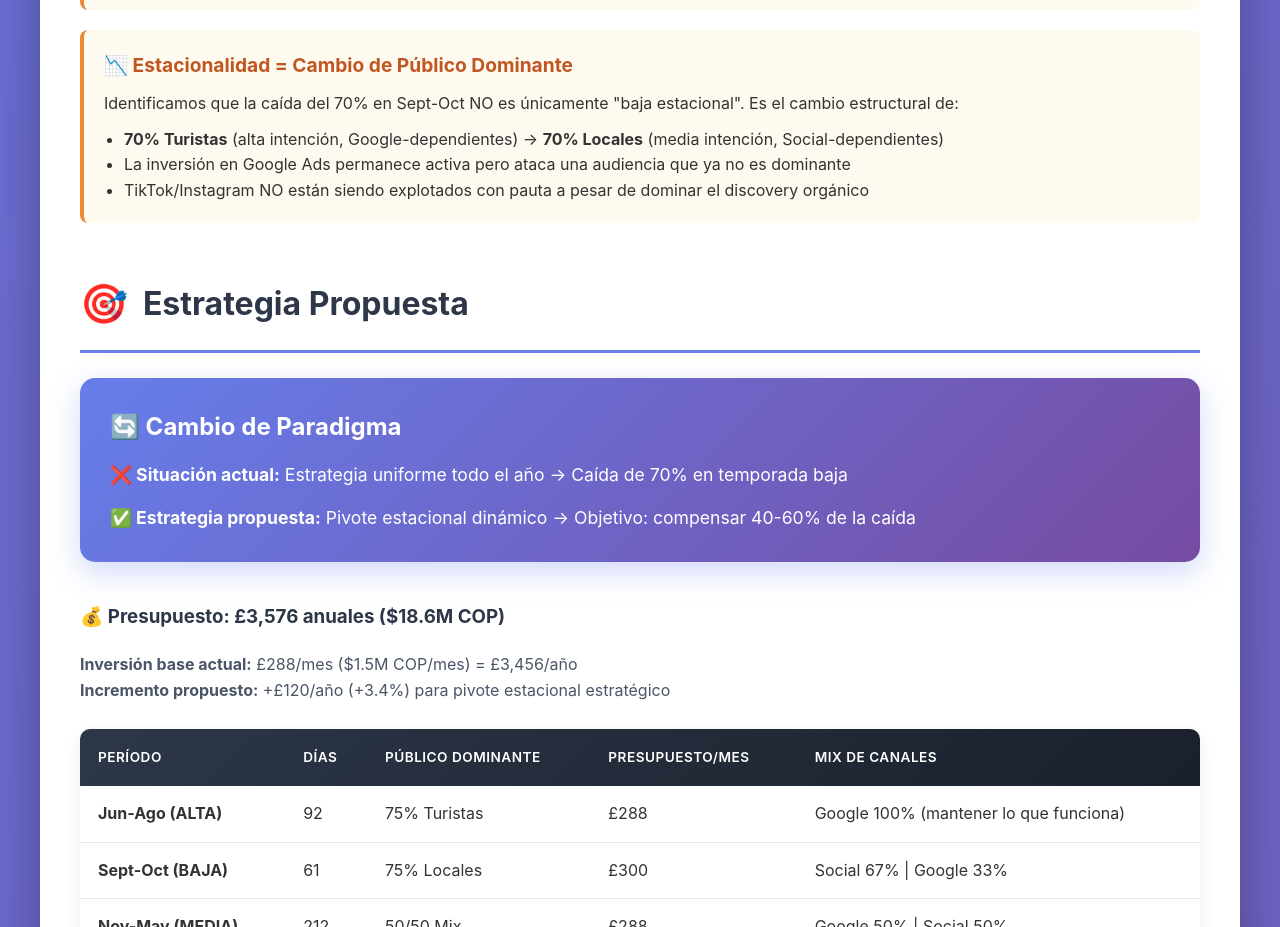
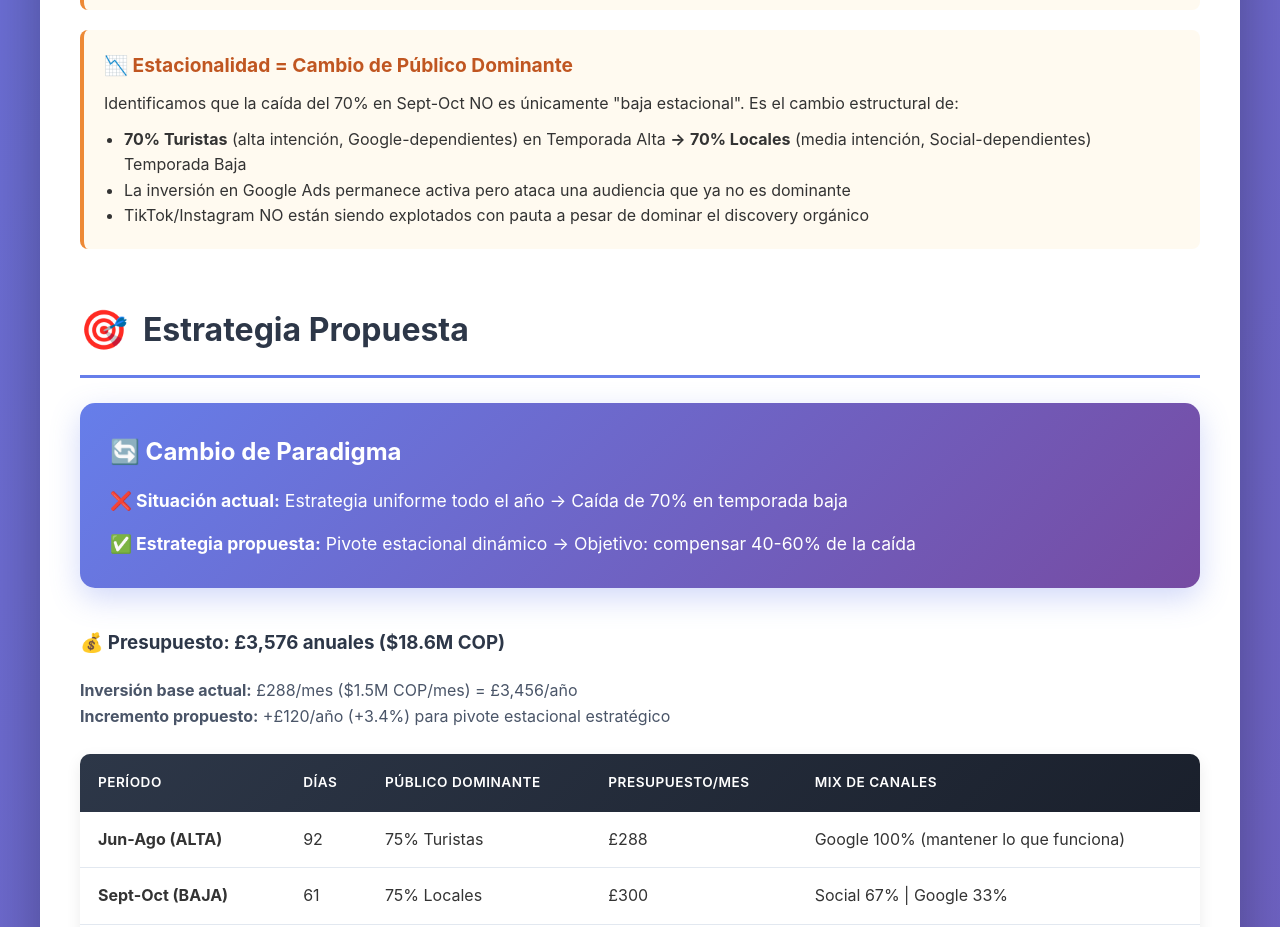
Before and after one commit to albornox/nia-bakery-analysis, a plain HTML site: page index.html in a window 1280 px wide. Shown: the part 3056-3983 px from the top of the page. Drawn offline with Linux system fonts and the light colour scheme.

Commit message:
Update index.html

```diff
--- a/index.html
+++ b/index.html
@@ -634,7 +634,7 @@
                     <h4>📉 Estacionalidad = Cambio de Público Dominante</h4>
                     <p>Identificamos que la caída del 70% en Sept-Oct NO es únicamente "baja estacional". Es el cambio estructural de:</p>
                     <ul style="margin-left: 20px; margin-top: 10px;">
-                        <li><strong>70% Turistas</strong> (alta intención, Google-dependientes) → <strong>70% Locales</strong> (media intención, Social-dependientes)</li>
+                        <li><strong>70% Turistas</strong> (alta intención, Google-dependientes) en Temporada Alta <strong>→</strong> <strong>70% Locales</strong> (media intención, Social-dependientes) Temporada Baja</li>
                         <li>La inversión en Google Ads permanece activa pero ataca una audiencia que ya no es dominante</li>
                         <li>TikTok/Instagram NO están siendo explotados con pauta a pesar de dominar el discovery orgánico</li>
                     </ul>
```
